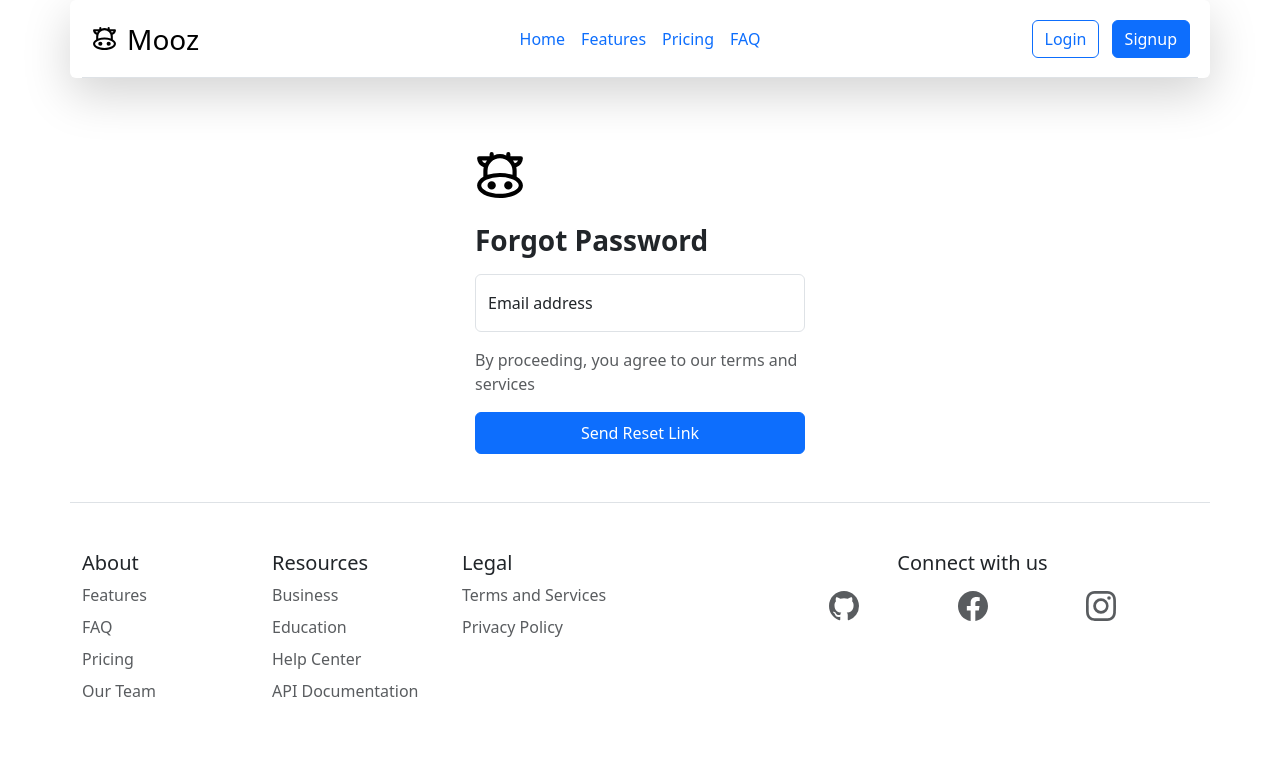
After one commit to Philip-11/mooz_mockup, a PHP site: page /pages/forgotpass.php in a window 1280 px wide. The commit adds this page. Shown: the top 774 px of the page. Run offline with PHP 8.4, Linux system fonts and the light colour scheme; the template is opened without the code that fills it, so the values that code supplies are empty.

Commit message:
Added forgot password page

```diff
--- a/lib/connect.php
+++ b/lib/connect.php
@@ -3,7 +3,7 @@
 require_once '../lib/common.php';
 
 try {
-    $conn = new PDO("mysql:host=localhost;dbname=mooz_db", 'root', 'root');
+    $conn = new PDO("mysql:host=localhost;dbname=mooz_db", 'root', '');
     $conn->setAttribute(PDO::ATTR_ERRMODE, PDO::ERRMODE_EXCEPTION);
 } catch (PDOException $e) {
     echo "Connection failed" . $e->getMessage();
--- /dev/null
+++ b/pages/forgotpass.php
@@ -0,0 +1,46 @@
+<?php
+
+require_once '../lib/connect.php';
+
+?>
+
+<!DOCTYPE html>
+<html lang="en">
+<head>
+	<meta charset="UTF-8">
+	<meta name="viewport" content="width=device-width, initial-scale=1.0">
+	<title>Change Password</title>
+</head>
+<body>
+	<?php require '../templates/header.php'; ?>
+
+	<main>
+        <section class="container px-4 py-5">
+            <div class="w-100 mx-auto" style="max-width: 330px;">
+                <form action="<?php echo htmlEscape($_SERVER['PHP_SELF']); ?>" method="post">
+                    <img class="mb-4" src="<?php echo BASE_URL ?>public/index/cow-svgrepo-com.svg" width="50" height="50" alt="">
+
+                    <h1 class="h3 mb-3 fw-bold">Forgot Password</h1>
+
+                    <div class="form-floating mb-3">
+                        <input class="form-control <?php echo ($loginFailed == true) ? 'is-invalid' : '' ?>" type="email" name="email" id="email" placeholder="name@example.com" required>
+                        <label for="email">Email address</label>
+                        <div id="email" class="invalid-feedback">
+                            Please check the email you typed.
+                        </div>
+                    </div>
+
+                    <p class="mb-3 text-body-secondary">By proceeding, you agree to our terms and services</p>
+
+                    <button class="btn btn-primary w-100 py-2" type="submit">Send Reset Link</button>
+
+                </form>
+            </div>
+        </section>
+
+    </main>
+
+	<?php require '../templates/footer.php'; ?>
+	<?php require '../lib/bootstrap.php'; ?>
+</body>
+</html>
--- a/pages/login.php
+++ b/pages/login.php
@@ -1,3 +1,4 @@
+
 <?php
 require_once '../lib/connect.php';
 
@@ -70,8 +71,13 @@ if ($_SERVER['REQUEST_METHOD'] === 'POST') {
                         <input type="checkbox" name="checkDefault" id="checkDefault" class="form-check-input" value="remember-me">
                         <label class="form-check-label" for="checkDefault">Remember me</label>
                     </div>
+
                     <p class="mb-3 text-body-secondary">By proceeding, you agree to our terms and services</p>
+                    <div class="pb-2">
+                        <a href="">Forgot Password?</a>
+                    </div>
                     <button class="btn btn-primary w-100 py-2" type="submit">Login</button>
+
                 </form>
             </div>
         </section>
```
